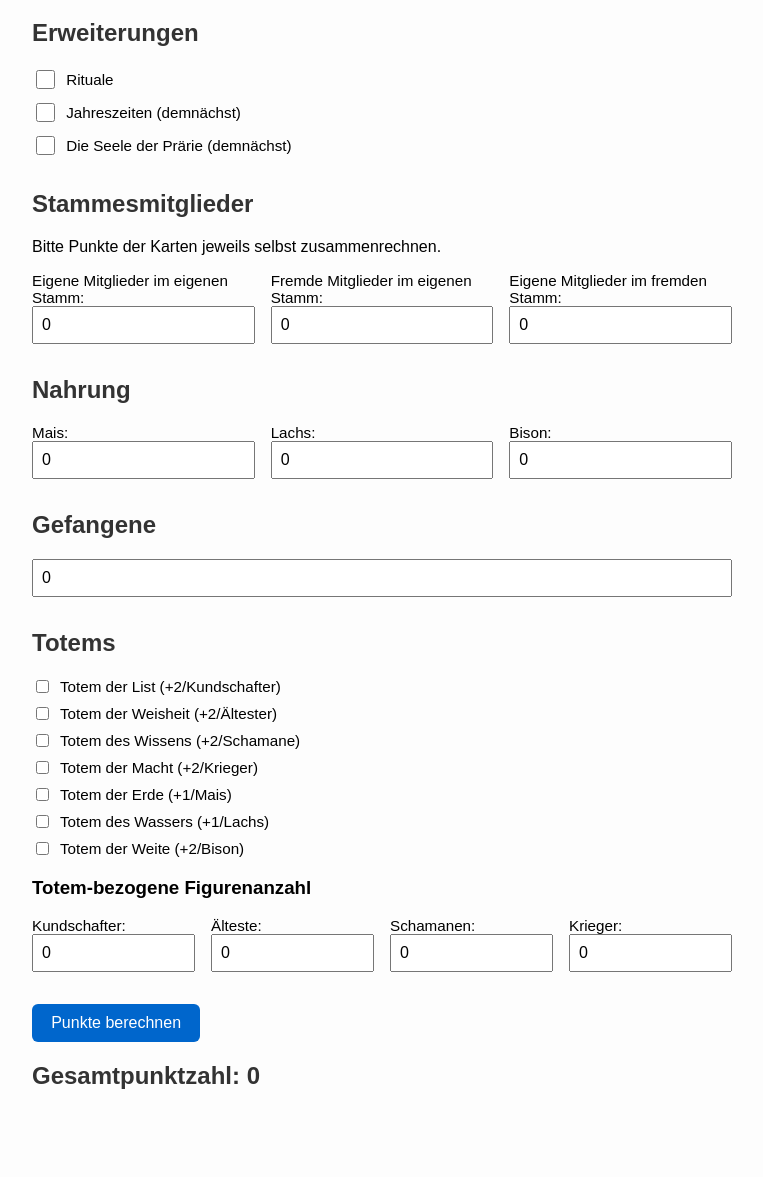
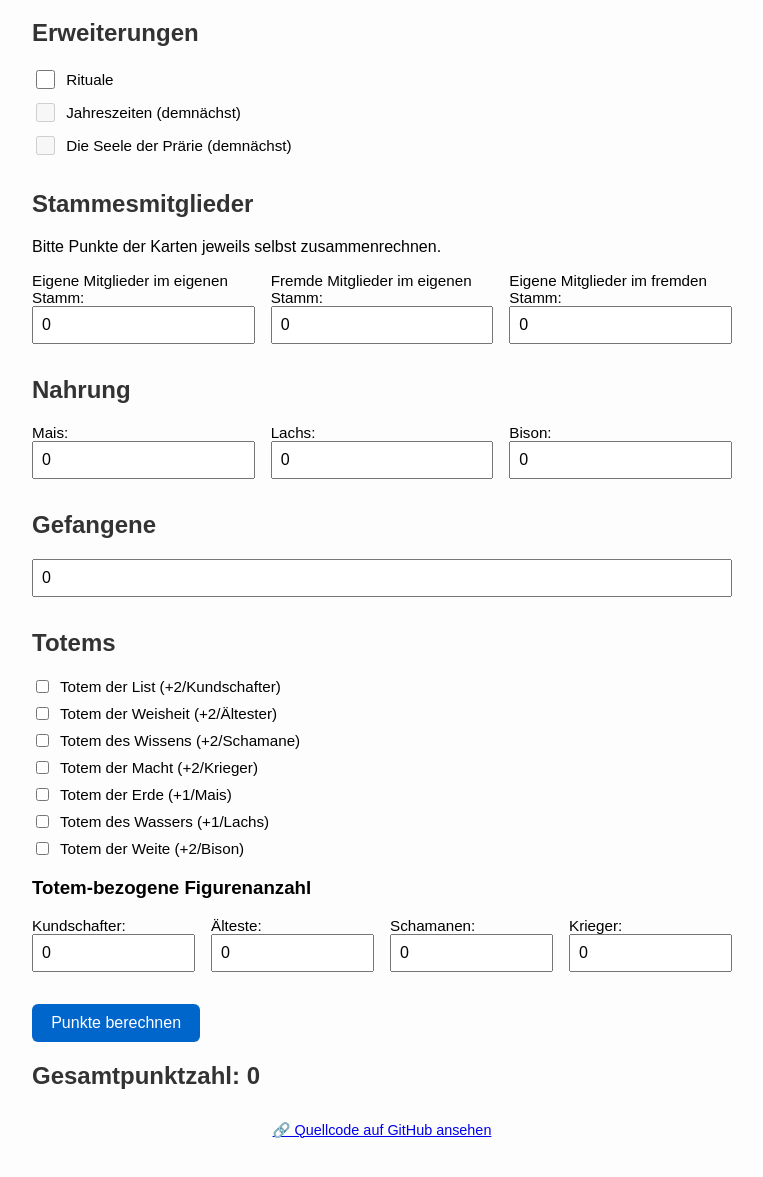
Before and after one commit to Yanni-X/natives-punkterechner, a plain HTML site: page index.html in a window 1280 px wide. Shown: the part 109-1286 px from the top of the page, without its empty margins (258-1021 px from the left). Drawn offline with Linux system fonts and the light colour scheme.

Commit message:
Readme, Licence, Footer

```diff
--- a/css/styles.css
+++ b/css/styles.css
@@ -128,3 +128,10 @@ section[style*="display: none"] {
     width: 1.2rem;
     height: 1.2rem;
 }
+
+footer {
+    margin-top: 2rem;
+    text-align: center;
+    font-size: 0.9rem;
+    color: #555;
+}
--- a/index.html
+++ b/index.html
@@ -18,11 +18,11 @@
                     <label for="erweiterung-rituale">Rituale</label>
                 </div>
                 <div class="checkbox-row">
-                    <input type="checkbox" id="erweiterung-jahreszeiten" />
+                    <input type="checkbox" id="erweiterung-jahreszeiten" disabled/>
                     <label for="erweiterung-jahreszeiten">Jahreszeiten (demnächst)</label>
                 </div>
                 <div class="checkbox-row">
-                    <input type="checkbox" id="erweiterung-seele" />
+                    <input type="checkbox" id="erweiterung-seele" disabled/>
                     <label for="erweiterung-seele">Die Seele der Prärie (demnächst)</label>
                 </div>
             </div>
@@ -126,4 +126,10 @@
     <script src="js/script.js"></script>
 </body>
 
+<footer>
+  <a href="https://github.com/Yanni-X/natives-punkterechner" target="_blank" rel="noopener noreferrer">
+    🔗 Quellcode auf GitHub ansehen
+  </a>
+</footer>
+
 </html>
```
Also changed, not shown: 2 other files.
